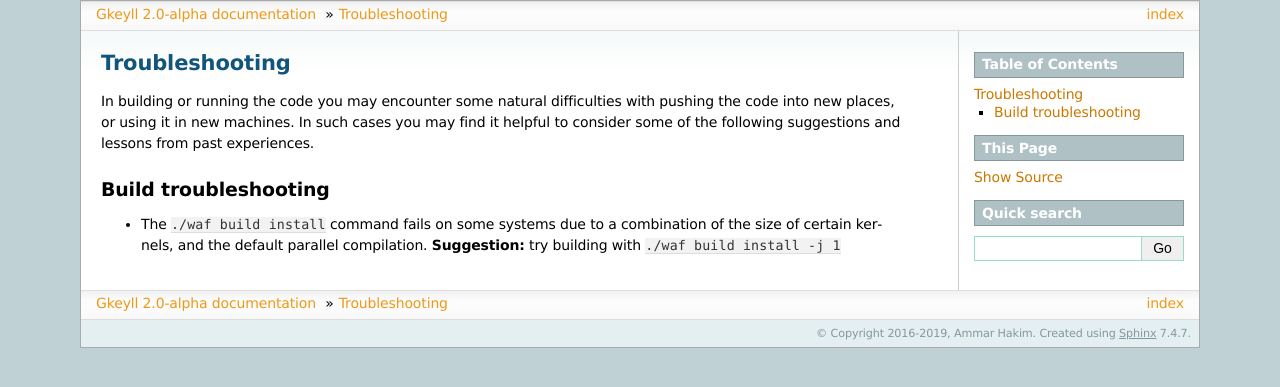
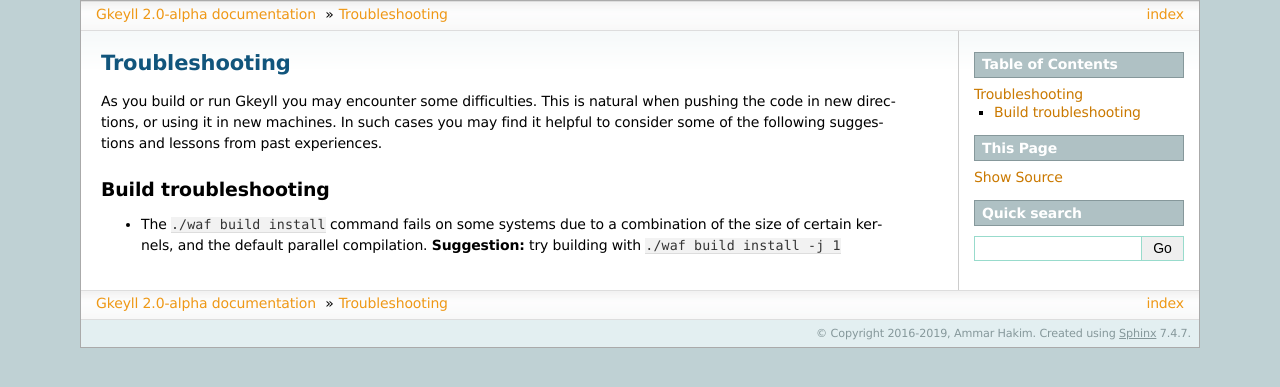
Before and after one commit to ammarhakim/gkyl-doc, a Sphinx documentation site: the page built from source/gkyl/trouble.rst, in a window 1280 px wide. Shown: the top 387 px of the page. Built offline with Sphinx 7.4.7, drawn with Linux system fonts in a browser that asks for light colours.

Commit message:
Simplify wording.

```diff
--- a/source/gkyl/install.rst
+++ b/source/gkyl/install.rst
@@ -156,7 +156,7 @@
 Troubleshooting
 ---------------
 
-Having trouble building? We will try to continuously compile a list of
+Having trouble building? We will try to compile a list of
 suggestions and common error messages in
 :doc:`this troubleshooting site <./trouble>`.
 
--- a/source/gkyl/trouble.rst
+++ b/source/gkyl/trouble.rst
@@ -1,8 +1,8 @@
 Troubleshooting
 ++++++++++++++
 
-In building or running the code you may encounter some natural
-difficulties with pushing the code into new places, or using
+As you build or run Gkeyll you may encounter some difficulties.
+This is natural when pushing the code in new directions, or using
 it in new machines. In such cases you may find it helpful to
 consider some of the following suggestions and lessons from past
 experiences.
```
